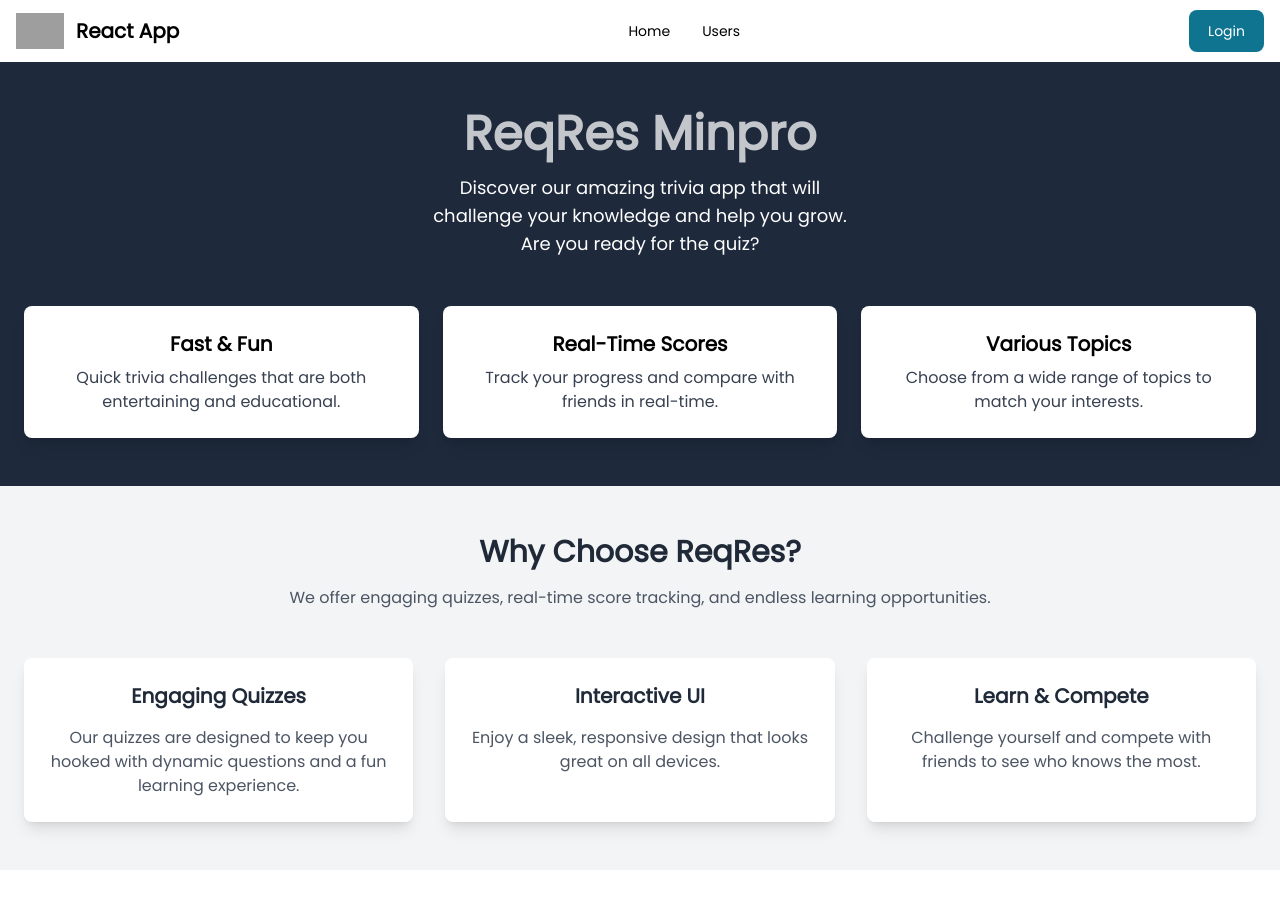
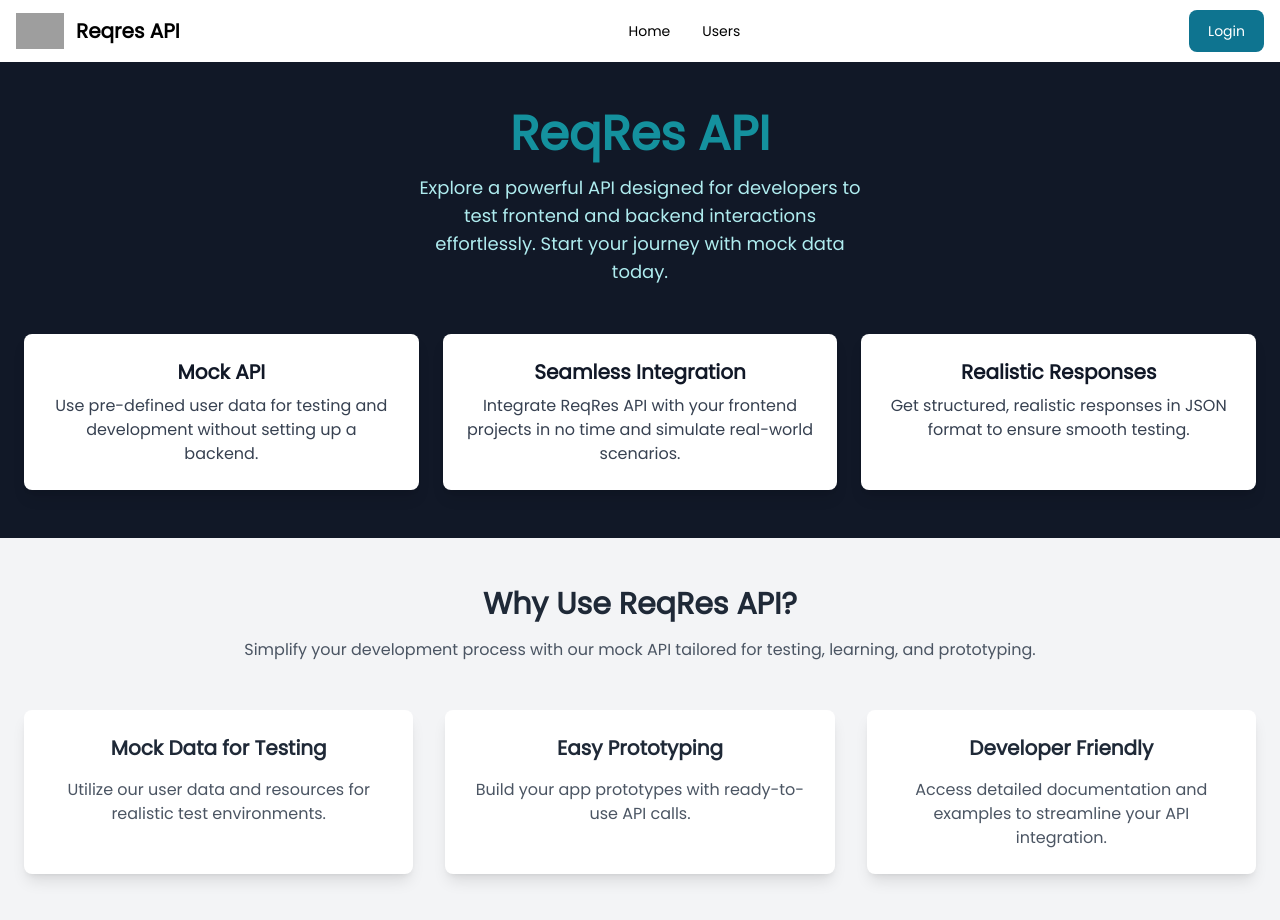
Before and after one commit to iskhafel/pdas, a React (Vite) app: page / in a window 1280 px wide. Before the commit the page ends 870 px from the top, so only its background shows below. Built offline with nearby package versions, Linux system fonts and the light colour scheme; grey boxes are pictures that could not be loaded.

Commit message:
feat: add breadcrumb

```diff
--- a/src/components/Header.jsx
+++ b/src/components/Header.jsx
@@ -20,7 +20,7 @@ export default function Header() {
             alt="Flowbite Logo"
           />
           <span className="self-center whitespace-nowrap text-xl font-semibold dark:text-white">
-            React App
+            Reqres API
           </span>
         </Navbar.Brand>
 
--- a/src/pages/DetailUser.jsx
+++ b/src/pages/DetailUser.jsx
@@ -1,7 +1,7 @@
 import { useEffect, useState } from "react";
 import axios from "axios";
 import { useParams, useNavigate } from "react-router-dom";
-import { Card, Spinner, Button } from "flowbite-react";
+import { Card, Spinner, Button, Breadcrumb } from "flowbite-react";
 
 export default function DetailUser() {
   const { userId } = useParams();
@@ -40,6 +40,11 @@ export default function DetailUser() {
 
   return (
     <div className="flex flex-col items-center justify-center min-h-screen bg-slate-800">
+      <Breadcrumb aria-label="breadcrumb" className="my-4 text-3xl">
+        <Breadcrumb.Item href="/">Home</Breadcrumb.Item>
+        <Breadcrumb.Item href="/list-users">Users</Breadcrumb.Item>
+        <Breadcrumb.Item>Detail</Breadcrumb.Item>
+      </Breadcrumb>
       <h1 className="text-3xl font-bold mb-4 text-white">Detail of User</h1>
       <Card className="max-w-sm w-full mx-auto">
         <img src={user.avatar} alt={user.first_name} className="mx-auto" />
--- a/src/pages/HomePage.jsx
+++ b/src/pages/HomePage.jsx
@@ -5,80 +5,85 @@ export default function HomePage() {
     <>
       <Header />
 
-      <section className="bg-slate-800">
+      <section className="bg-gray-900">
         <div className="container mx-auto px-6 py-12 flex flex-col items-center justify-center">
           <div className="text-center mb-12">
-            <h1 className="text-5xl font-extrabold text-white animate-pulse">
-              ReqRes Minpro
+            <h1 className="text-5xl font-extrabold text-teal-400 animate-pulse">
+              ReqRes API
             </h1>
-            <p className="mt-4 text-lg text-white max-w-md mx-auto">
-              Discover our amazing trivia app that will challenge your knowledge
-              and help you grow. Are you ready for the quiz?
+            <p className="mt-4 text-lg text-teal-200 max-w-md mx-auto">
+              Explore a powerful API designed for developers to test frontend
+              and backend interactions effortlessly. Start your journey with
+              mock data today.
             </p>
           </div>
-          {/* Decorative Cards */}
+
           <div className="grid grid-cols-1 md:grid-cols-3 gap-6">
             <div className="bg-white shadow-lg rounded-lg p-6 text-center transform hover:scale-105 transition duration-300">
-              <h3 className="text-xl font-bold">Fast & Fun</h3>
+              <h3 className="text-xl font-bold text-gray-900">Mock API</h3>
               <p className="mt-2 text-gray-700">
-                Quick trivia challenges that are both entertaining and
-                educational.
+                Use pre-defined user data for testing and development without
+                setting up a backend.
               </p>
             </div>
             <div className="bg-white shadow-lg rounded-lg p-6 text-center transform hover:scale-105 transition duration-300">
-              <h3 className="text-xl font-bold">Real-Time Scores</h3>
+              <h3 className="text-xl font-bold text-gray-900">
+                Seamless Integration
+              </h3>
               <p className="mt-2 text-gray-700">
-                Track your progress and compare with friends in real-time.
+                Integrate ReqRes API with your frontend projects in no time and
+                simulate real-world scenarios.
               </p>
             </div>
             <div className="bg-white shadow-lg rounded-lg p-6 text-center transform hover:scale-105 transition duration-300">
-              <h3 className="text-xl font-bold">Various Topics</h3>
+              <h3 className="text-xl font-bold text-gray-900">
+                Realistic Responses
+              </h3>
               <p className="mt-2 text-gray-700">
-                Choose from a wide range of topics to match your interests.
+                Get structured, realistic responses in JSON format to ensure
+                smooth testing.
               </p>
             </div>
           </div>
         </div>
       </section>
 
-      {/* Features Section */}
       <section className="bg-gray-100 py-12">
         <div className="container mx-auto px-6">
           <div className="text-center mb-12">
             <h2 className="text-3xl font-bold text-gray-800">
-              Why Choose ReqRes?
+              Why Use ReqRes API?
             </h2>
             <p className="mt-4 text-gray-600">
-              We offer engaging quizzes, real-time score tracking, and endless
-              learning opportunities.
+              Simplify your development process with our mock API tailored for
+              testing, learning, and prototyping.
             </p>
           </div>
           <div className="grid grid-cols-1 md:grid-cols-3 gap-8">
             <div className="bg-white shadow-lg rounded-lg p-6 text-center">
               <h3 className="text-xl font-semibold text-gray-800">
-                Engaging Quizzes
+                Mock Data for Testing
               </h3>
               <p className="mt-4 text-gray-600">
-                Our quizzes are designed to keep you hooked with dynamic
-                questions and a fun learning experience.
+                Utilize our user data and resources for realistic test
+                environments.
               </p>
             </div>
             <div className="bg-white shadow-lg rounded-lg p-6 text-center">
               <h3 className="text-xl font-semibold text-gray-800">
-                Interactive UI
+                Easy Prototyping
               </h3>
               <p className="mt-4 text-gray-600">
-                Enjoy a sleek, responsive design that looks great on all
-                devices.
+                Build your app prototypes with ready-to-use API calls.
               </p>
             </div>
             <div className="bg-white shadow-lg rounded-lg p-6 text-center">
               <h3 className="text-xl font-semibold text-gray-800">
-                Learn & Compete
+                Developer Friendly
               </h3>
               <p className="mt-4 text-gray-600">
-                Challenge yourself and compete with friends to see who knows the
-                most.
+                Access detailed documentation and examples to streamline your
+                API integration.
               </p>
             </div>
           </div>
--- a/src/pages/ListUsers.jsx
+++ b/src/pages/ListUsers.jsx
@@ -1,6 +1,6 @@
 import { useEffect, useState } from "react";
 import axios from "axios";
-import { Card, Button } from "flowbite-react";
+import { Card, Button, Breadcrumb } from "flowbite-react";
 import { useNavigate } from "react-router-dom";
 import Header from "../components/Header";
 import Footer from "../components/Footer";
@@ -76,6 +76,10 @@ export default function ListUsers() {
     <>
       <Header />
       <div className="flex flex-col items-center justify-center min-h-screen bg-slate-800">
+        <Breadcrumb aria-label="breadcrumb" className="my-4">
+          <Breadcrumb.Item href="/">Home</Breadcrumb.Item>
+          <Breadcrumb.Item>Users</Breadcrumb.Item>
+        </Breadcrumb>
         <h1 className="text-3xl font-bold mb-4 text-white mt-4">
           List of Users
         </h1>
```
